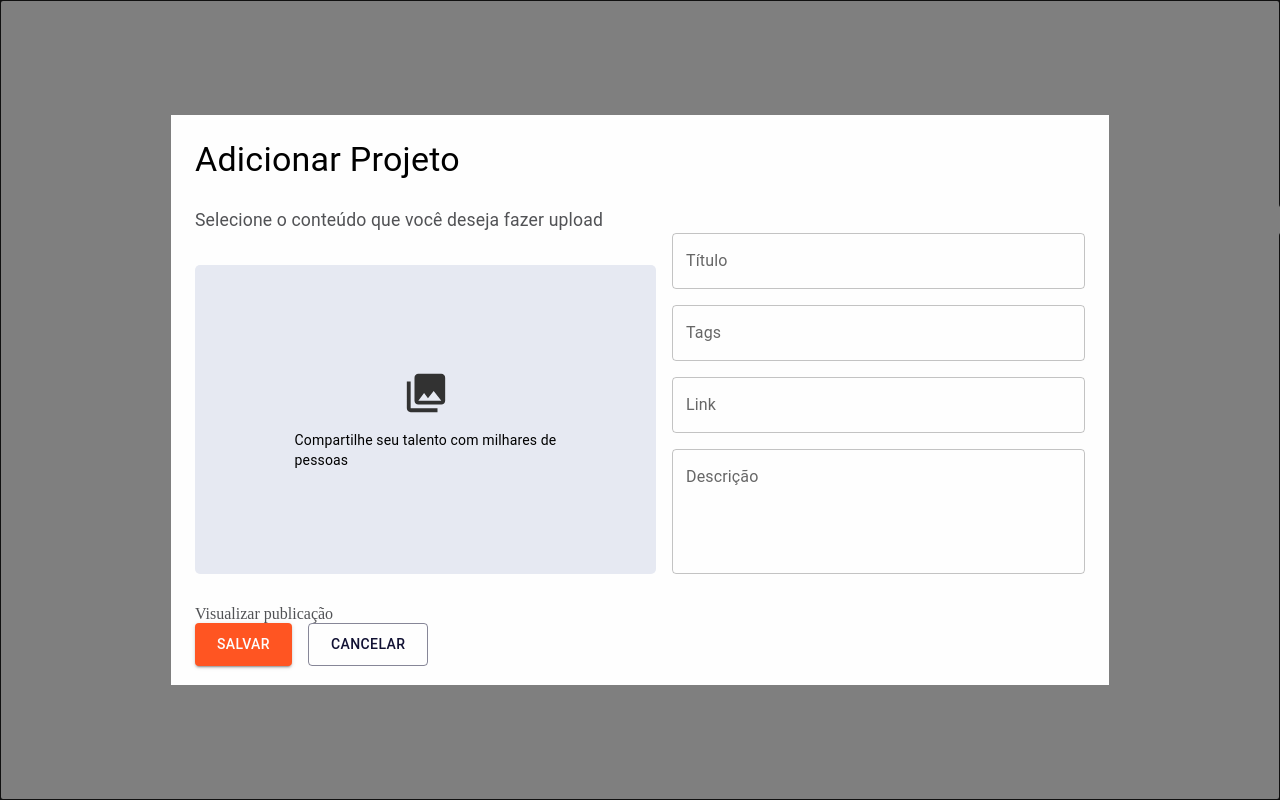
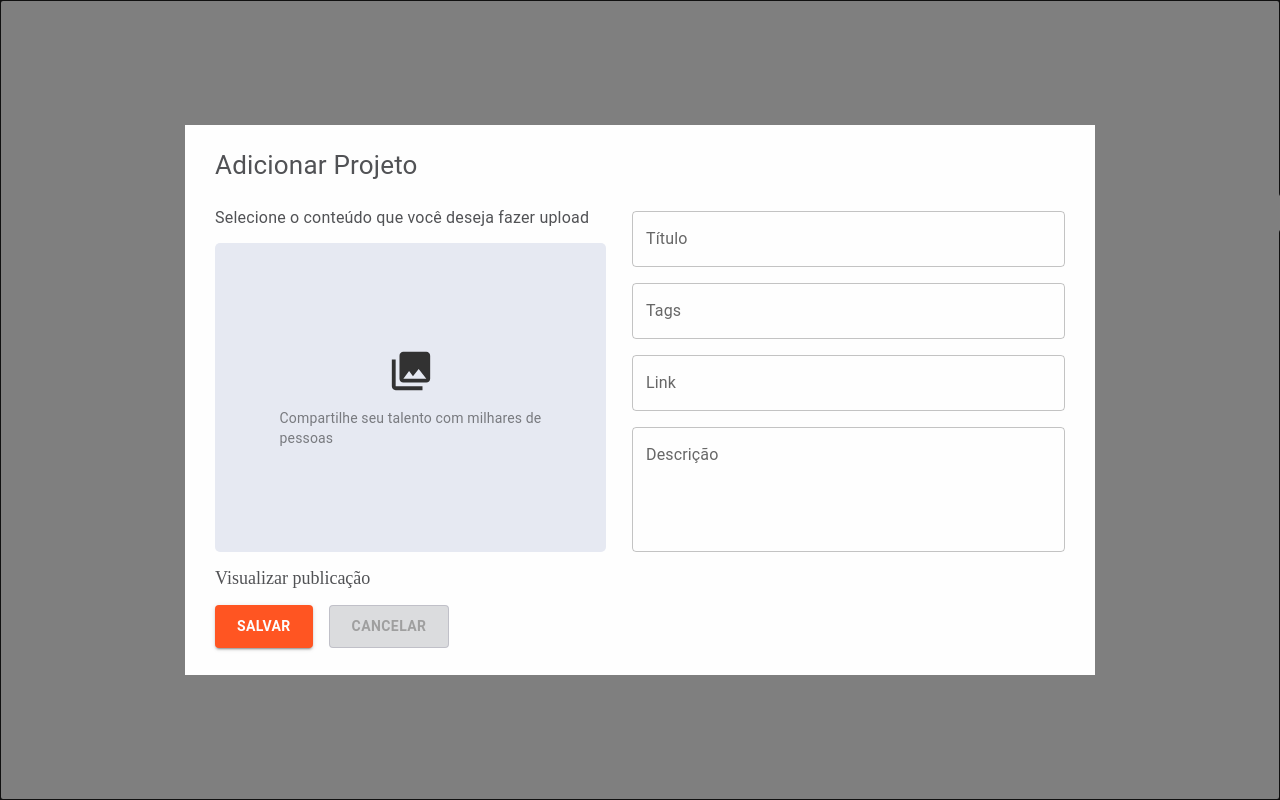
Before and after one commit to gabrielisantos-dev/Hackathon-Orange-Juice, a React (Vite) app in the folder frontend-orange/: page / in a window 1280 px wide. Built offline with nearby package versions, Linux system fonts and the light colour scheme.

Commit message:
style: todos os elementos posicionados e estilizados

```diff
--- a/frontend-orange/src/components/modals/AddProjectModal.jsx
+++ b/frontend-orange/src/components/modals/AddProjectModal.jsx
@@ -3,8 +3,8 @@ import { theme } from '../../utils/Theme';
 import collections from '../../assets/collections/collections.svg';
 
 // Constantes para tamanhos e cores repetidas
-const modalWidth = '890px';
-const modalHeight = '522px';
+const modalWidth = '850px';
+const modalHeight = '502px';
 const backgroundColor = '#FEFEFE';
 const primaryColor = theme.palette.neutral.secondaryLight;
 
@@ -25,12 +25,12 @@ const AddProjectModal = () => {
                 width: modalWidth,
                 height: modalHeight,
                 backgroundColor: backgroundColor,
-                padding: '24px',
+                padding: '24px 30px',
                 display: 'flex',
                 flexDirection: 'column',
             }}
             >
-            <Typography variant='h4' sx={{ marginBottom: '10px' }}>
+            <Typography variant='h4' font='Roboto' fontSize='26px' color='neutral.dark' sx={{ marginBottom: '8px' }}>
                 Adicionar Projeto
             </Typography>
 
@@ -38,10 +38,10 @@ const AddProjectModal = () => {
                 sx={{
                 width: '140%',
                 height: '30px',
-                marginTop: '16px',
+                marginTop: '7px',
                 }}
             >
-                <Typography color='#515255' letterSpacing='0.15px' font='Roboto' fontSize='1.1rem'>
+                <Typography marginTop='10px' color='neutral.dark' letterSpacing='0.20px' font='Roboto' fontSize='1.0rem'>
                 Selecione o conteúdo que você deseja fazer upload
                 </Typography>
             </Box>
@@ -52,13 +52,13 @@ const AddProjectModal = () => {
                 display: 'flex',
                 flexDirection: 'row',
                 justifyContent: 'space-between',
-                gap: '16px',
+                gap: '26px',
+                marginTop: '-15px',
                 }}
             >
                 <Box
                 sx={{
                 flex: '1',
-                height: '92%',
                 display: 'flex',
                 flexDirection: 'column',
                 borderRadius: '5px',
@@ -70,8 +70,8 @@ const AddProjectModal = () => {
                 >
                 <Box
                     sx={{
-                    width: '46px',
-                    height: '46px',
+                    width: '56px',
+                    height: '56px',
                     margin: 'auto',
                     display: 'flex',
                     flexDirection: 'column',
@@ -80,7 +80,7 @@ const AddProjectModal = () => {
                     }}
                 >
                     <img src={collections} alt='Collections' />
-                    <Typography variant='body2' marginTop='14px' sx={{ whiteSpace: 'nowrap' }}>
+                    <Typography variant='body2' marginTop='14px' sx={{ whiteSpace: 'nowrap', color:'neutral.secondaryDark', opacity: '60%' }}>
                     Compartilhe seu talento com milhares de<wbr /> pessoas
                     </Typography>
                 </Box>
@@ -88,8 +88,7 @@ const AddProjectModal = () => {
 
                 <Box
                 sx={{
-                    width: '413px',
-                    height: '336px',
+                    width: '433px',
                     display: 'flex',
                     flexDirection: 'column',
                     gap: '16px',
@@ -102,17 +101,17 @@ const AddProjectModal = () => {
                 </Box>
             </Box>
 
-            <Box sx={{ marginTop: '20px' }}>
-                <Link href='' sx={{ display: 'block', marginTop: '16px', color: '#515255', textDecoration: 'none' }}>
+            <Box>
+                <Link href='' sx={{ display: 'block', marginTop: '16px', color: 'neutral.dark', textDecoration: 'none', fontSize: '18px' }}>
                 Visualizar publicação
                 </Link>
             </Box>
-            <Box sx={{ display: 'flex', justifyContent: 'flex-start' }}>
+            <Box sx={{ display: 'flex', justifyContent: 'flex-start', marginTop: '16px' }}>
                 <Button
                 variant='contained'
                 color='secondary'
                 sx={{
-                    width: 'Hug (101px)',
+                    width: 'Hug (109px)',
                     height: 'Hug (42px)',
                     padding: '8px 22px',
                     borderRadius: '4px',
@@ -120,7 +119,7 @@ const AddProjectModal = () => {
                     color: '#FCFDFF',
                 }}
                 >
-                Salvar
+                <b>Salvar</b>
                 </Button>
                 <Button
                 variant='outlined'
@@ -129,10 +128,12 @@ const AddProjectModal = () => {
                     height: 'Hug (42px)',
                     padding: '8px 22px',
                     borderRadius: '4px',
-                    color: '#00000061 38%',
+                    backgroundColor: 'neutral.secondaryMain',
+                    opacity: '37%',
+                    color: 'black',
                 }}
                 >
-                Cancelar
+                <b>Cancelar</b>
                 </Button>
             </Box>
             </Box>
```
